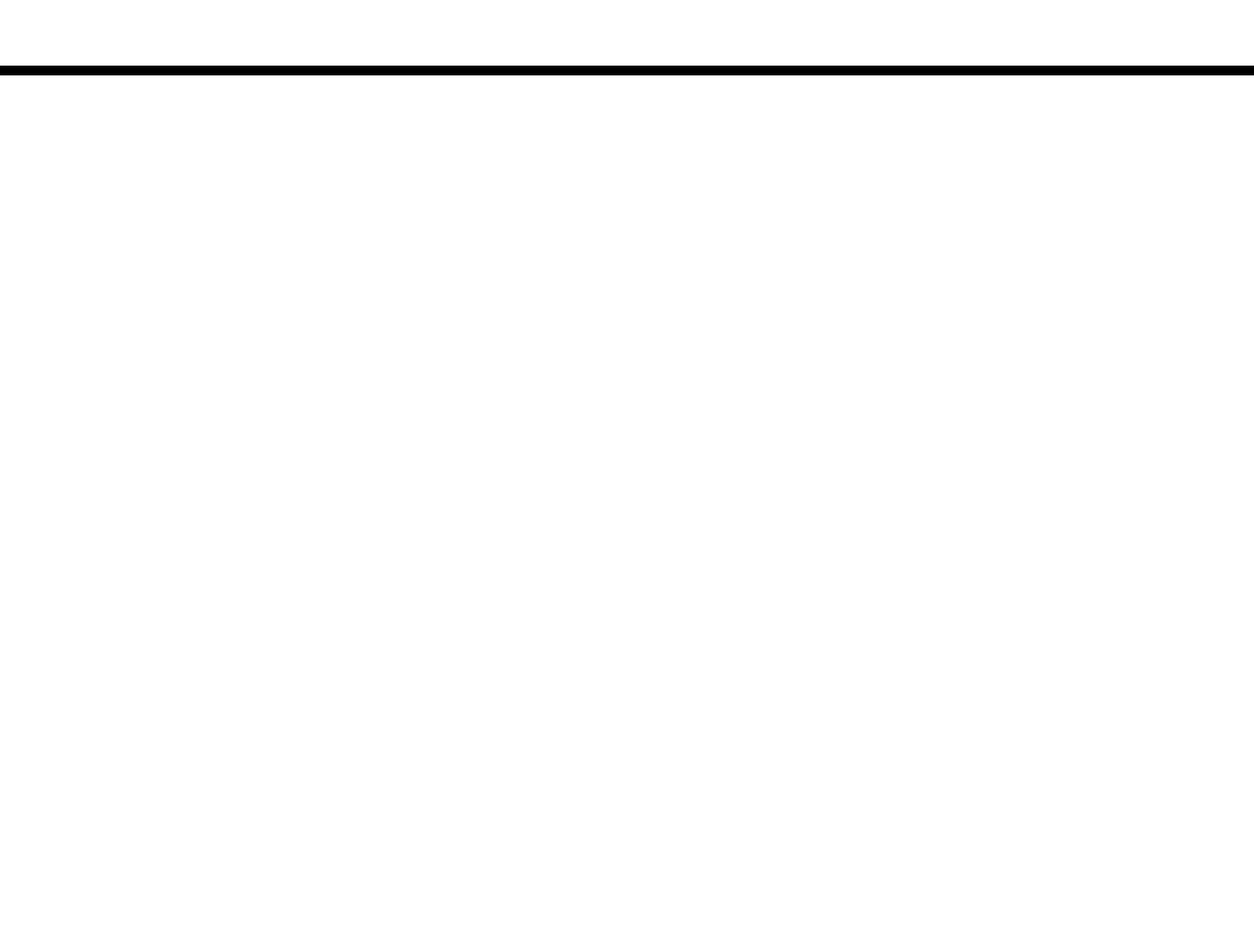
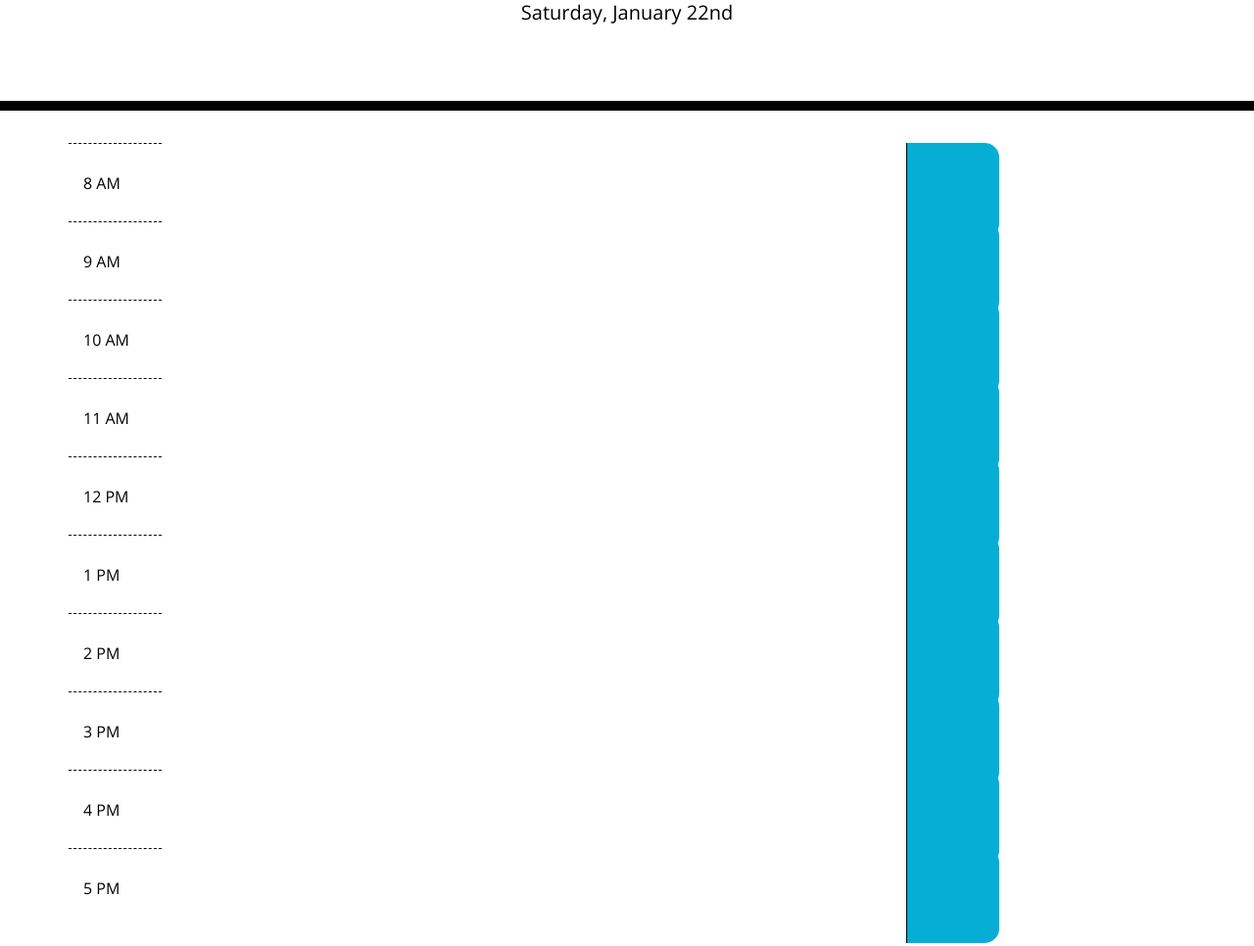
Before and after one commit to DrewSpeed/work-day-scheduler, a plain HTML site: page index.html in a window 1280 px wide. Shown: the part 191-1157 px from the top of the page at 98% size. Before the commit the page ends 800 px from the top, so only its background shows below. Drawn offline with nearby package versions, Linux system fonts and the light colour scheme.

Commit message:
added today's date to currentDay

```diff
--- a/index.html
+++ b/index.html
@@ -28,11 +28,80 @@
       <p class="lead">A simple calendar app for scheduling your work day</p>
       <p id="currentDay" class="lead"></p>
     </header>
-    <div class="container">
-      <!-- Timeblocks go here -->
+    <div class="container align-self-center">
+      <div class="row">
+        <div class="col-1 hour">
+          <p>8 AM</p>
+        </div>
+        <div class="col-8 time-block"></div>
+        <div class="col-1 saveBtn"></div>
+      </div>
+      <div class="row">
+        <div class="col-1 hour">
+          <p>9 AM</p>
+        </div>
+        <div class="col-8 time-block"></div>
+        <div class="col-1 saveBtn"></div>
+      </div>
+      <div class="row">
+        <div class="col-1 hour">
+          <p>10 AM</p>
+        </div>
+        <div class="col-8 time-block"></div>
+        <div class="col-1 saveBtn"></div>
+      </div>      <div class="row">
+        <div class="col-1 hour">
+          <p>11 AM</p>
+        </div>
+        <div class="col-8 time-block"></div>
+        <div class="col-1 saveBtn"></div>
+      </div>
+      <div class="row">
+        <div class="col-1 hour">
+          <p>12 PM</p>
+        </div>
+        <div class="col-8 time-block"></div>
+        <div class="col-1 saveBtn"></div>
+      </div>
+      <div class="row">
+        <div class="col-1 hour">
+          <p>1 PM</p>
+        </div>
+        <div class="col-8 time-block"></div>
+        <div class="col-1 saveBtn"></div>
+      </div>
+      <div class="row">
+        <div class="col-1 hour">
+          <p>2 PM</p>
+        </div>
+        <div class="col-8 time-block"></div>
+        <div class="col-1 saveBtn"></div>
+      </div>
+      <div class="row">
+        <div class="col-1 hour">
+          <p>3 PM</p>
+        </div>
+        <div class="col-8 time-block"></div>
+        <div class="col-1 saveBtn"></div>
+      </div>
+      <div class="row">
+        <div class="col-1 hour">
+          <p>4 PM</p>
+        </div>
+        <div class="col-8 time-block"></div>
+        <div class="col-1 saveBtn"></div>
+      </div>
+      <div class="row">
+        <div class="col-1 hour">
+          <p>5 PM</p>
+        </div>
+        <div class="col-8 time-block"></div>
+        <div class="col-1 saveBtn"></div>
+      </div>
     </div>
 
     <script src="https://code.jquery.com/jquery-3.4.1.min.js"></script>
     <script src="https://cdnjs.cloudflare.com/ajax/libs/moment.js/2.24.0/moment.min.js"></script>
+    <script src="script.js"></script>
   </body>
 </html>
--- /dev/null
+++ b/script.js
@@ -0,0 +1,4 @@
+var today = moment().format("dddd, MMMM Do");
+
+// select currentDay and replace with today variable
+$("#currentDay").text($(this).text().replace("", today));
```
Also changed, not shown: style.css (line endings or trailing spaces).
